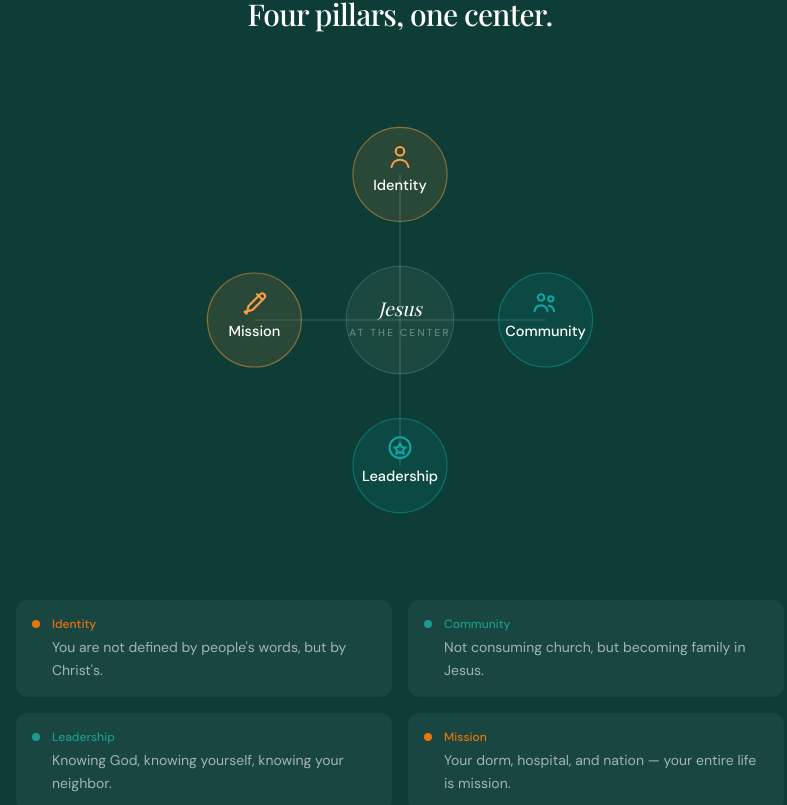
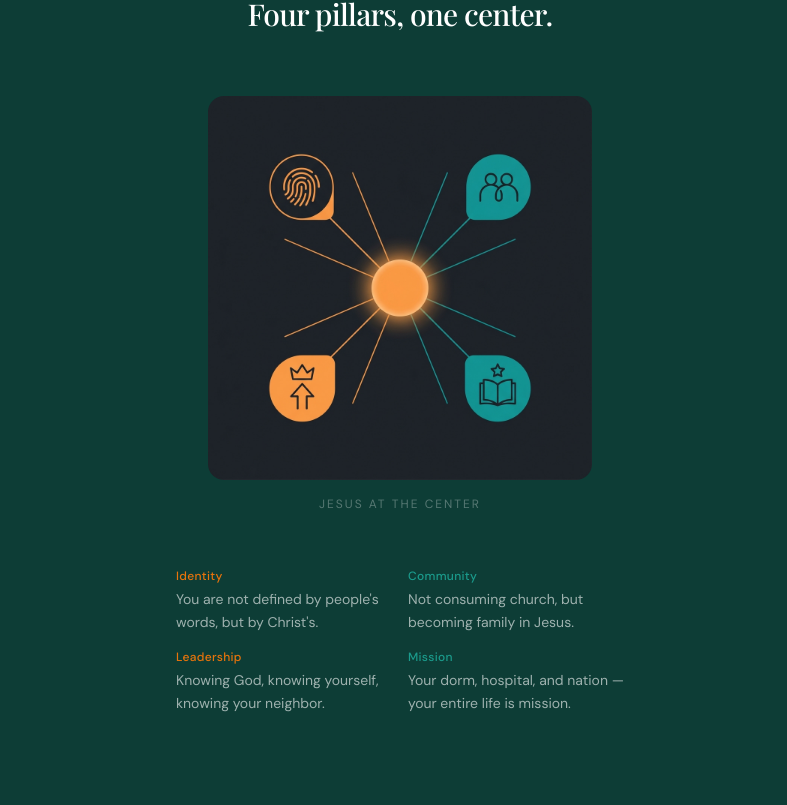
Before and after one commit to makewayjohn/bethesda-hope, a Next.js app: page / in a window 1280 px wide. Shown: the part 2715-3520 px from the top of the page, without its empty margins (240-1027 px from the left). Built offline with nearby package versions, Linux system fonts and the light colour scheme.

Commit message:
Redesign WHAT DRIVES US with AI-generated illustration matching site style

```diff
--- a/src/components/PillarsDiagram.tsx
+++ b/src/components/PillarsDiagram.tsx
@@ -1,201 +1,58 @@
+import Image from "next/image";
+
 type Pillar = {
   title: string;
   desc: string;
   accent: "orange" | "teal";
-  icon: "identity" | "community" | "leadership" | "mission";
 };
 
+// Order matches the quadrants in /images/pillars_art.png: top-left, top-right, bottom-left, bottom-right
 const pillars: Pillar[] = [
   {
     title: "Identity",
     desc: "You are not defined by people's words, but by Christ's.",
     accent: "orange",
-    icon: "identity",
   },
   {
     title: "Community",
     desc: "Not consuming church, but becoming family in Jesus.",
     accent: "teal",
-    icon: "community",
   },
   {
     title: "Leadership",
     desc: "Knowing God, knowing yourself, knowing your neighbor.",
-    accent: "teal",
-    icon: "leadership",
+    accent: "orange",
   },
   {
     title: "Mission",
     desc: "Your dorm, hospital, and nation — your entire life is mission.",
-    accent: "orange",
-    icon: "mission",
+    accent: "teal",
   },
 ];
-
-// Positions on a 400x400 viewBox: top, right, bottom, left
-const positions = [
-  { x: 200, y: 70 },
-  { x: 330, y: 200 },
-  { x: 200, y: 330 },
-  { x: 70, y: 200 },
-];
-
-function PillarIcon({ icon }: { icon: Pillar["icon"] }) {
-  const common = {
-    fill: "none",
-    stroke: "currentColor",
-    strokeWidth: 1.6,
-    strokeLinecap: "round" as const,
-    strokeLinejoin: "round" as const,
-  };
-  switch (icon) {
-    case "identity":
-      return (
-        <svg viewBox="0 0 24 24" {...common} className="w-6 h-6 sm:w-7 sm:h-7">
-          <circle cx="12" cy="8" r="3.25" />
-          <path d="M5.5 20c.8-3.5 3.6-5.5 6.5-5.5s5.7 2 6.5 5.5" />
-        </svg>
-      );
-    case "community":
-      return (
-        <svg viewBox="0 0 24 24" {...common} className="w-6 h-6 sm:w-7 sm:h-7">
-          <circle cx="8.5" cy="8.5" r="2.5" />
-          <circle cx="16" cy="9.5" r="2" />
-          <path d="M3.5 19c.6-2.8 2.6-4.5 5-4.5s4.4 1.7 5 4.5" />
-          <path d="M14.5 14.8c1.9.2 3.5 1.7 4 4.2" />
-        </svg>
-      );
-    case "leadership":
-      return (
-        <svg viewBox="0 0 24 24" {...common} className="w-6 h-6 sm:w-7 sm:h-7">
-          <circle cx="12" cy="12" r="8" />
-          <path d="M12 8.5l1.5 3 3 .3-2.3 2 .7 3-2.9-1.7-2.9 1.7.7-3-2.3-2 3-.3z" />
-        </svg>
-      );
-    case "mission":
-      return (
-        <svg viewBox="0 0 24 24" {...common} className="w-6 h-6 sm:w-7 sm:h-7">
-          <path d="M4.5 19.5l6-1.5 9-9a2.1 2.1 0 00-3-3l-9 9-1.5 6z" />
-          <path d="M14 6l4 4" />
-        </svg>
-      );
-  }
-}
 
 export default function PillarsDiagram() {
   return (
     <div>
-      {/* Radial diagram */}
-      <div className="max-w-md mx-auto">
-        <svg viewBox="0 0 400 400" className="w-full h-auto">
-          {/* connecting lines */}
-          {positions.map((pos, i) => (
-            <line
-              key={i}
-              x1="200"
-              y1="200"
-              x2={pos.x}
-              y2={pos.y}
-              stroke="white"
-              strokeOpacity="0.12"
-              strokeWidth="1.5"
+      {/* Illustration */}
+      <div className="max-w-xs sm:max-w-sm mx-auto relative rounded-2xl overflow-hidden">
+        <Image
+          src="/images/pillars_art.png"
+          alt="Jesus at the center, with Identity, Community, Leadership, and Mission radiating outward"
+          width={600}
+          height={600}
+          className="w-full h-auto"
         />
-          ))}
+      </div>
+      <p className="text-center text-xs text-white/30 tracking-[2px] mt-4">
+        JESUS AT THE CENTER
+      </p>
 
-          {/* center hub */}
-          <circle cx="200" cy="200" r="48" fill="white" fillOpacity="0.06" />
-          <circle
-            cx="200"
-            cy="200"
-            r="48"
-            fill="none"
-            stroke="white"
-            strokeOpacity="0.15"
-          />
-          <text
-            x="200"
-            y="196"
-            textAnchor="middle"
-            className="fill-white font-display italic"
-            fontSize="17"
-          >
-            Jesus
-          </text>
-          <text
-            x="200"
-            y="214"
-            textAnchor="middle"
-            className="fill-white/40"
-            fontSize="9"
-            letterSpacing="2"
-          >
-            AT THE CENTER
-          </text>
-
-          {/* pillar nodes */}
-          {pillars.map((p, i) => {
-            const pos = positions[i];
-            const color = p.accent === "orange" ? "#FF9F43" : "#0EA5A4";
-            return (
-              <g key={p.title}>
-                <circle
-                  cx={pos.x}
-                  cy={pos.y}
-                  r="42"
-                  fill={color}
-                  fillOpacity="0.12"
-                />
-                <circle
-                  cx={pos.x}
-                  cy={pos.y}
-                  r="42"
-                  fill="none"
-                  stroke={color}
-                  strokeOpacity="0.5"
-                />
-                <foreignObject
-                  x={pos.x - 14}
-                  y={pos.y - 30}
-                  width="28"
-                  height="28"
-                >
-                  <div
-                    className="w-full h-full flex items-center justify-center"
-                    style={{ color }}
-                  >
-                    <PillarIcon icon={p.icon} />
-                  </div>
-                </foreignObject>
-                <text
-                  x={pos.x}
-                  y={pos.y + 14}
-                  textAnchor="middle"
-                  className="fill-white font-medium"
-                  fontSize="13"
-                >
-                  {p.title}
-                </text>
-              </g>
-            );
-          })}
-        </svg>
-      </div>
-
-      {/* Descriptions below, color-matched */}
-      <div className="grid grid-cols-1 sm:grid-cols-2 gap-4 mt-10 sm:mt-14 max-w-3xl mx-auto">
+      {/* Labels, matched to the illustration's quadrants */}
+      <div className="grid grid-cols-2 gap-4 mt-10 sm:mt-14 max-w-md mx-auto">
         {pillars.map((p) => (
-          <div
-            key={p.title}
-            className="flex items-start gap-3 bg-white/5 rounded-xl p-4"
-          >
-            <span
-              className={`mt-1 w-2 h-2 rounded-full shrink-0 ${
-                p.accent === "orange" ? "bg-brand-orange" : "bg-brand-teal"
-              }`}
-            />
-            <div>
+          <div key={p.title} className="text-center sm:text-left">
             <p
-                className={`text-xs font-medium mb-1 ${
+              className={`text-xs font-medium tracking-wide mb-1 ${
                 p.accent === "orange" ? "text-brand-orange" : "text-brand-teal"
               }`}
             >
@@ -203,7 +60,6 @@ export default function PillarsDiagram() {
             </p>
             <p className="text-sm text-white/60 leading-relaxed">{p.desc}</p>
           </div>
-          </div>
         ))}
       </div>
     </div>
```
Also changed, not shown: public/images/pillars_art.png (added). Lines whose indentation alone changed are shown as unchanged.
